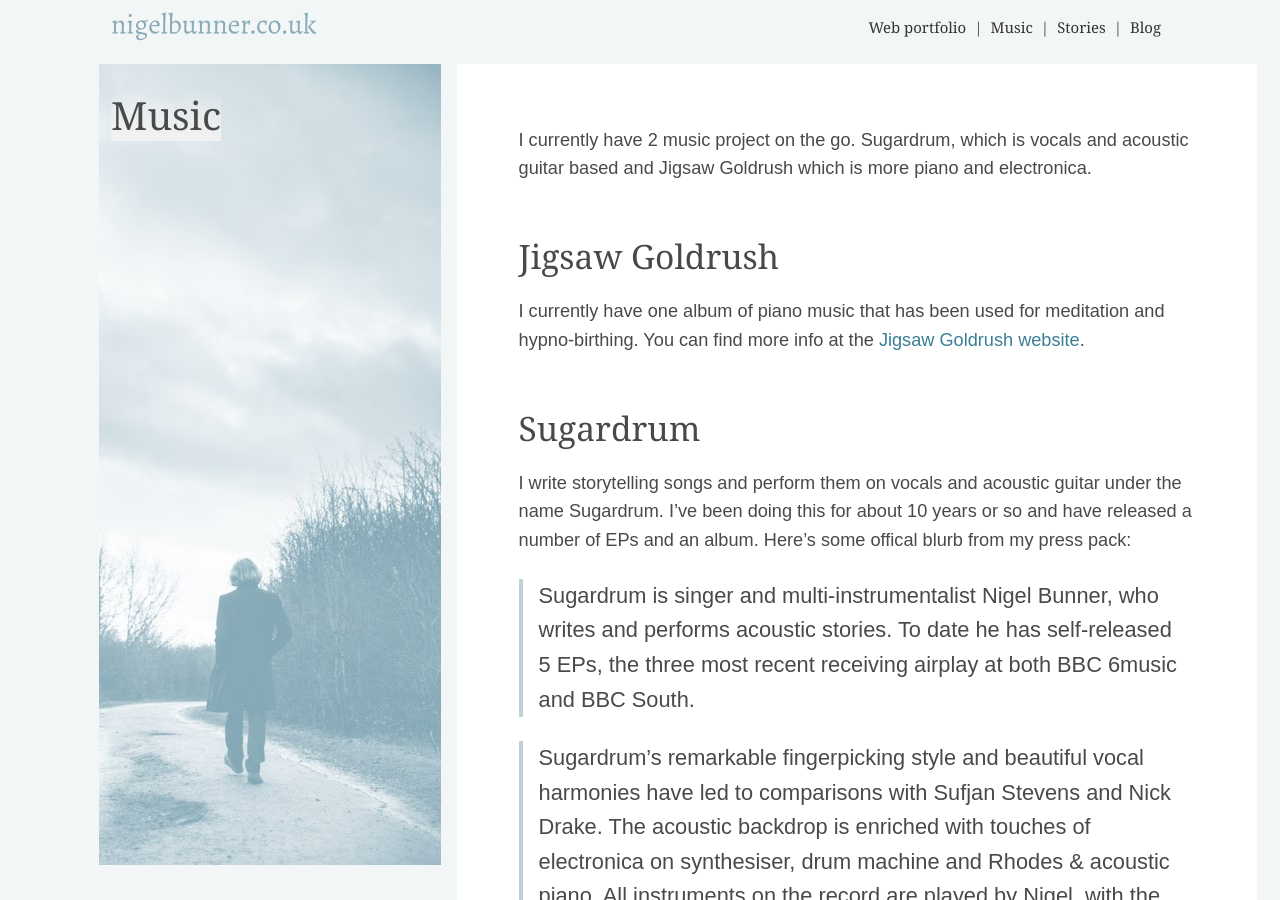
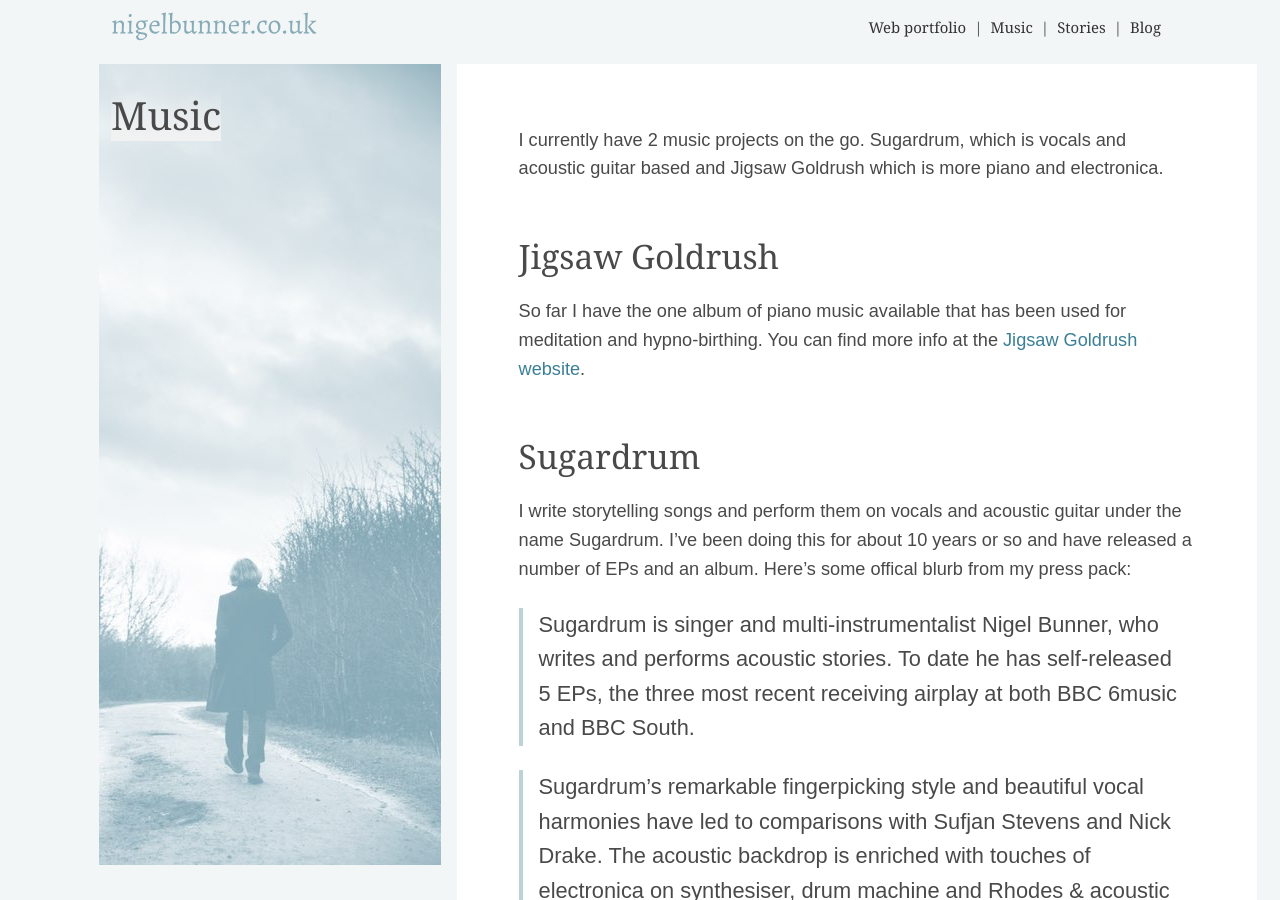
Before and after one commit to nbunner-personal/nigelbunner, a Jekyll site: the page built from pages/music.md, in a window 1280 px wide and 900 px high. Built offline with Jekyll 4.4.1, drawn with Linux system fonts in a browser that asks for light colours.

Commit message:
Update to music page

```diff
--- a/pages/music.md
+++ b/pages/music.md
@@ -5,10 +5,10 @@ currentPage: music
 permalink: /music.html
 ---
 
-I currently have 2 music project on the go. Sugardrum, which is vocals and acoustic guitar based and Jigsaw Goldrush which is more piano and electronica.
+I currently have 2 music projects on the go. Sugardrum, which is vocals and acoustic guitar based and Jigsaw Goldrush which is more piano and electronica.
 
 ## Jigsaw Goldrush
-I currently have one album of piano music that has been used for meditation and hypno-birthing. You can find more info at the [Jigsaw Goldrush website](https://www.jigsawgoldrush.com).
+So far I have the one album of piano music available that has been used for meditation and hypno-birthing. You can find more info at the [Jigsaw Goldrush website](https://www.jigsawgoldrush.com).
 
 ## Sugardrum
 I write storytelling songs and perform them on vocals and acoustic guitar under the name Sugardrum. I've been doing this for about 10 years or so and have released a number of EPs and an album. Here's some offical blurb from my press pack:
--- a/sw.js
+++ b/sw.js
@@ -1,7 +1,7 @@
 ---
 layout: null
 ---
-const staticCacheName = 'nigelbunner-cache-v5.56';
+const staticCacheName = 'nigelbunner-cache-v5.57';
 
 const filesToCache = [
     {% for post in site.posts limit:5 %}
```
